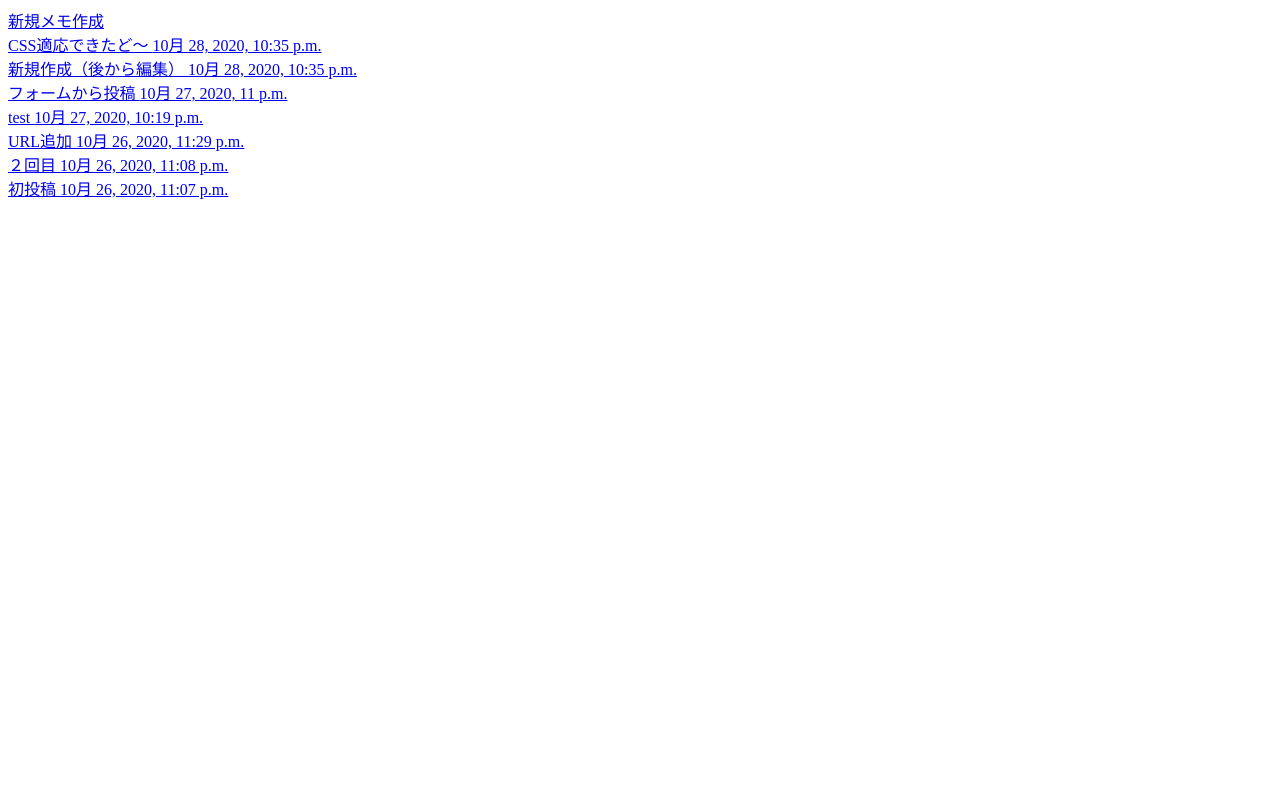
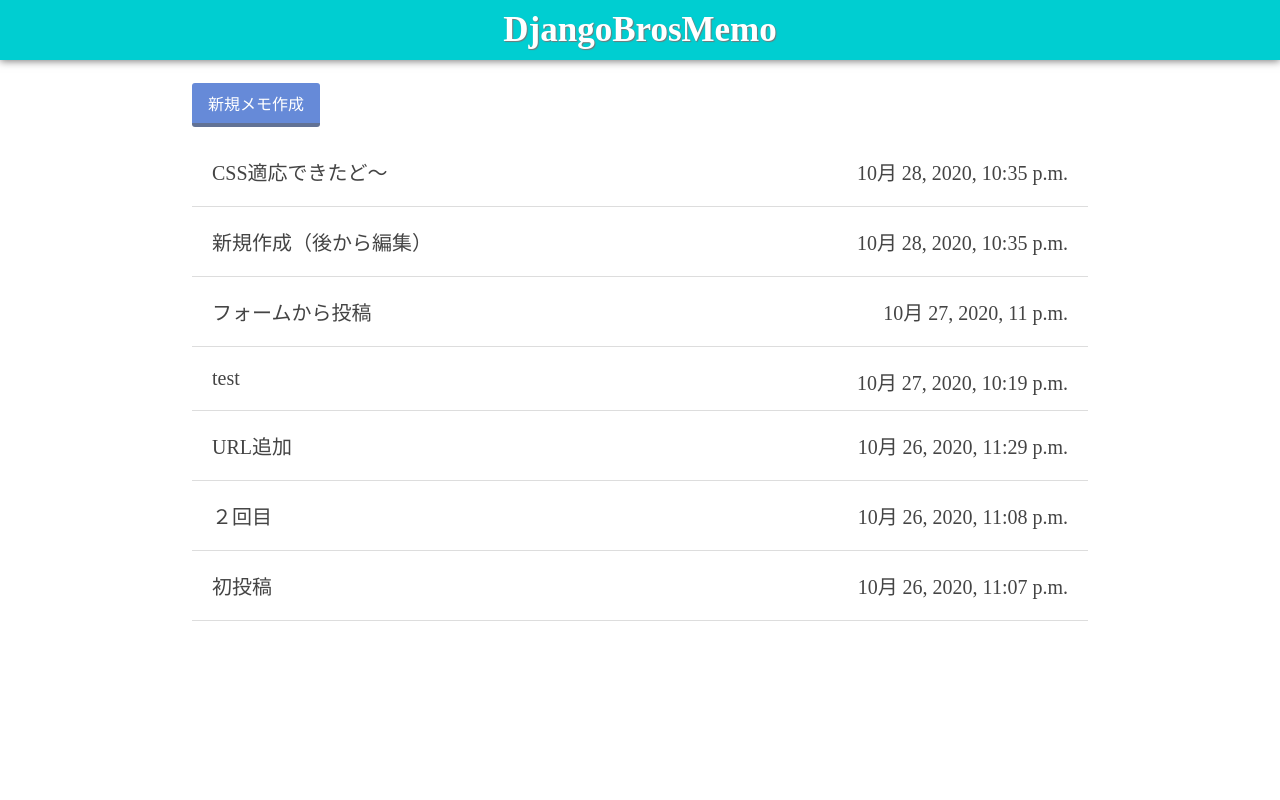
Before and after one commit to taibon38/django_practice, a Django app: page / in a window 1280 px wide. Run offline with Django 3.2, Linux system fonts and the light colour scheme; data comes from the database, SQL or seed files in the repository; both versions use the stored data as it was after the commit.

Commit message:
メモアプリ完成

```diff
--- /dev/null
+++ b/memo/app/static/app/css/style.css
@@ -0,0 +1,58 @@
+  body {
+    margin: 0;
+    padding: 0;
+  }
+
+  button{
+    background:none;
+    border:0;
+    cursor: pointer;
+  }
+
+  form{
+    display: inline-block;
+  }
+
+  h1 {
+    margin-top: 0;
+    padding: 10px;
+    font-size: 35px;
+    background-color: #00ced1;
+    color: #fff;
+    text-align: center;
+    box-shadow: 0 1px 8px #777;
+    text-shadow: 1px 1px 1px #777;
+  }
+
+  .btn{
+    display: inline-block;
+    padding: 0.5em 1em;
+    text-decoration: none;
+    background: #668ad8;
+    color: #FFF;
+    border-bottom: solid 4px #627295;
+    border-radius: 3px;
+    margin-bottom: 10px;
+  }
+
+  .container{
+    width: 70%;
+    margin: auto;
+  }
+
+  .memo-title {
+    display: block;
+    border-bottom: 1px solid #ddd;
+    padding: 20px;
+    font-size: 20px;
+    color: #444;
+    text-decoration: none;
+  }
+
+  .memo-title:hover{
+    background-color: #eee;
+  }
+
+  .updated_datetime{
+    float: right;
+  }
--- /dev/null
+++ b/memo/app/templates/app/base.html
@@ -0,0 +1,19 @@
+{% load static %}
+
+<!DOCTYPE html>
+<html>
+
+<head>
+    <title>DjangoBrosMemo</title>
+    <link rel="stylesheet" type="text/css" href="{% static 'app/css/style.css' %}">
+</head>
+
+<body>
+    <h1>DjangoBrosMemo</h1>
+    <!-- <img src="{% static 'app/image/thor.jpg'%}"> 画像も表示できました -->
+    <div class="container">
+        {% block content %}{% endblock %}
+    </div>
+</body>
+
+</html>
--- a/memo/app/templates/app/detail.html
+++ b/memo/app/templates/app/detail.html
@@ -1,3 +1,6 @@
+{% extends 'app/base.html'%}
+
+{% block content %}
 <div>
     <a href="{%url 'app:index'%}">ホームに戻る</a>
 </div>
@@ -19,3 +22,5 @@
 <!--
 memo.pk　→vies.pyで作成したdetail関数のmemoから呼び出した。pkはプライマリキーの略。
 <int:memo_id>に渡す数字を指定 -->
+
+{% endblock%}
--- a/memo/app/templates/app/index.html
+++ b/memo/app/templates/app/index.html
@@ -1,4 +1,9 @@
+{% extends 'app/base.html' %}
+
+{% block content %}
+
 <a class="btn" href="{% url 'app:new_memo' %}">新規メモ作成</a>
+
 {% for memo in memos %}
 <a href="{% url 'app:detail' memo.id %}" class="memo-title">
     <div>
@@ -7,3 +12,5 @@
     </div>
 </a>
 {% endfor%}
+
+{% endblock %}
--- a/memo/app/templates/app/new_memo.html
+++ b/memo/app/templates/app/new_memo.html
@@ -1,3 +1,6 @@
+{% extends 'app/base.html'%}
+
+{% block content %}
 <div>
     <a href="{% url 'app:index' %}">ホームに戻る</a>
 </div>
@@ -8,3 +11,5 @@
     <!-- .as_p をつけると、入力欄ごとにpタグで囲まれるため、きれいになる -->
     <button type="submit" class="btn">保存</button>
 </form>
+
+{% endblock %}
--- a/memo/app/urls.py
+++ b/memo/app/urls.py
@@ -7,6 +7,6 @@
     path('<int:memo_id>',views.detail,name='detail'),
     path('new_memo',views.new_memo,name='new_memo'),
     path('delete_memo/<int:memo_id>',views.delete_memo,name='delete_memo'),
-    path('edit_memo/<int:memo_id>',views.edit_memo,name='edit_memo'),
+    path('edit_memo/<int:memo_id>',views.edit_memo,name='edit_memo')
 ]
 #path関数の第一引数はURLを指定しており、第二引数はそのURLに結びつけるviewを指定してます。この場合、appの中のindexというview関数に紐づけています。name引数はそれぞれのURLに名前を設定しており、他のviewから呼び出すときに利用できる名前になります。
--- a/memo/app/views.py
+++ b/memo/app/views.py
@@ -41,5 +41,13 @@
 
 def edit_memo(request,memo_id):
     memo = get_object_or_404(Memo,id=memo_id)
-    form = MemoForm
+    if request.method == "POST":
+        form = MemoForm(request.POST,instance=memo)
+        #instanceでは、emoで指定したインスタンスに対応したフォームが作成されます
+        #受け取った情報を元に既存のMemoインスタンスを上書きするようにしています。
+        if form.is_valid():
+            form.save()
+            return redirect('app:index')
+    else:
+        form = MemoForm(instance=memo)
     return render(request,'app/edit_memo.html',{'form':form,'memo':memo})
```
Also changed, not shown: memo/app/templates/app/edit_memo.html (+16 -1 lines), memo/app/static/app/image/thor.jpg (added), memo/db.sqlite3.
